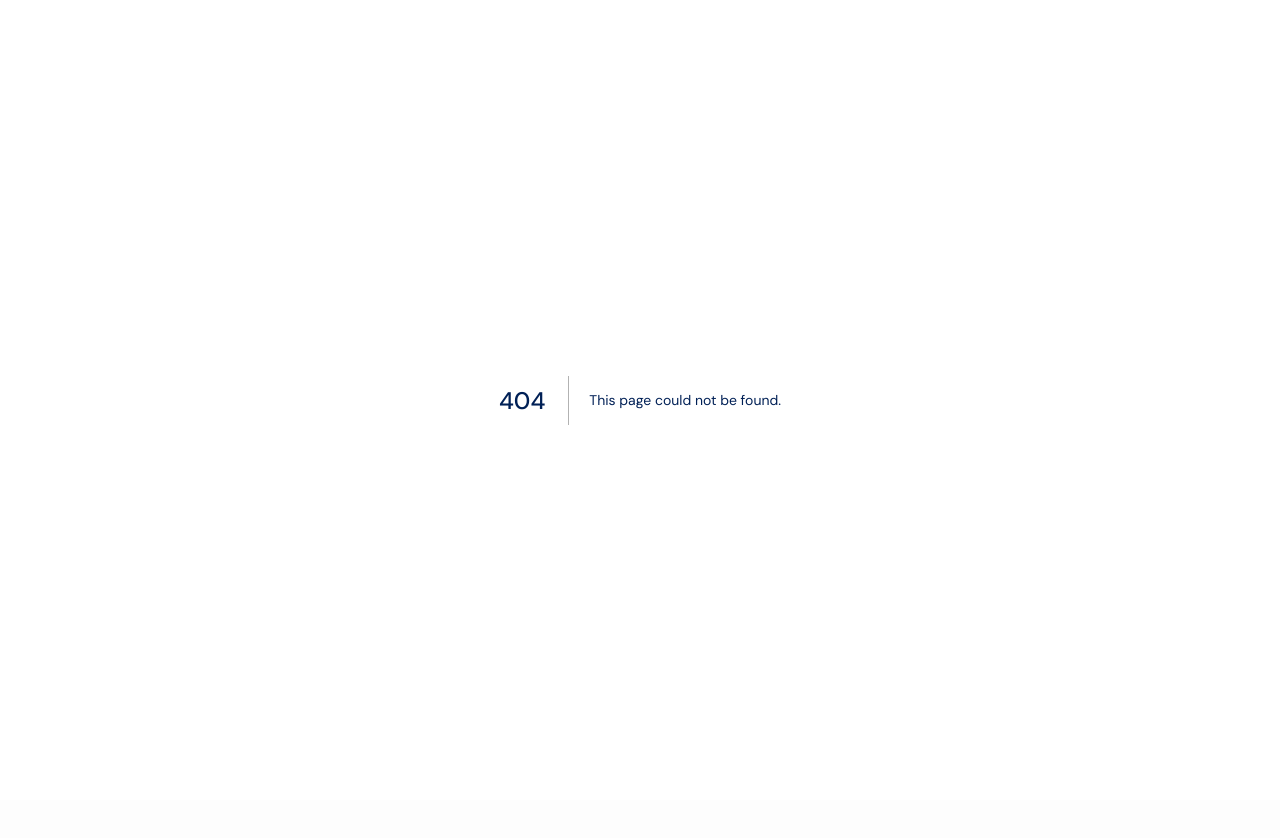
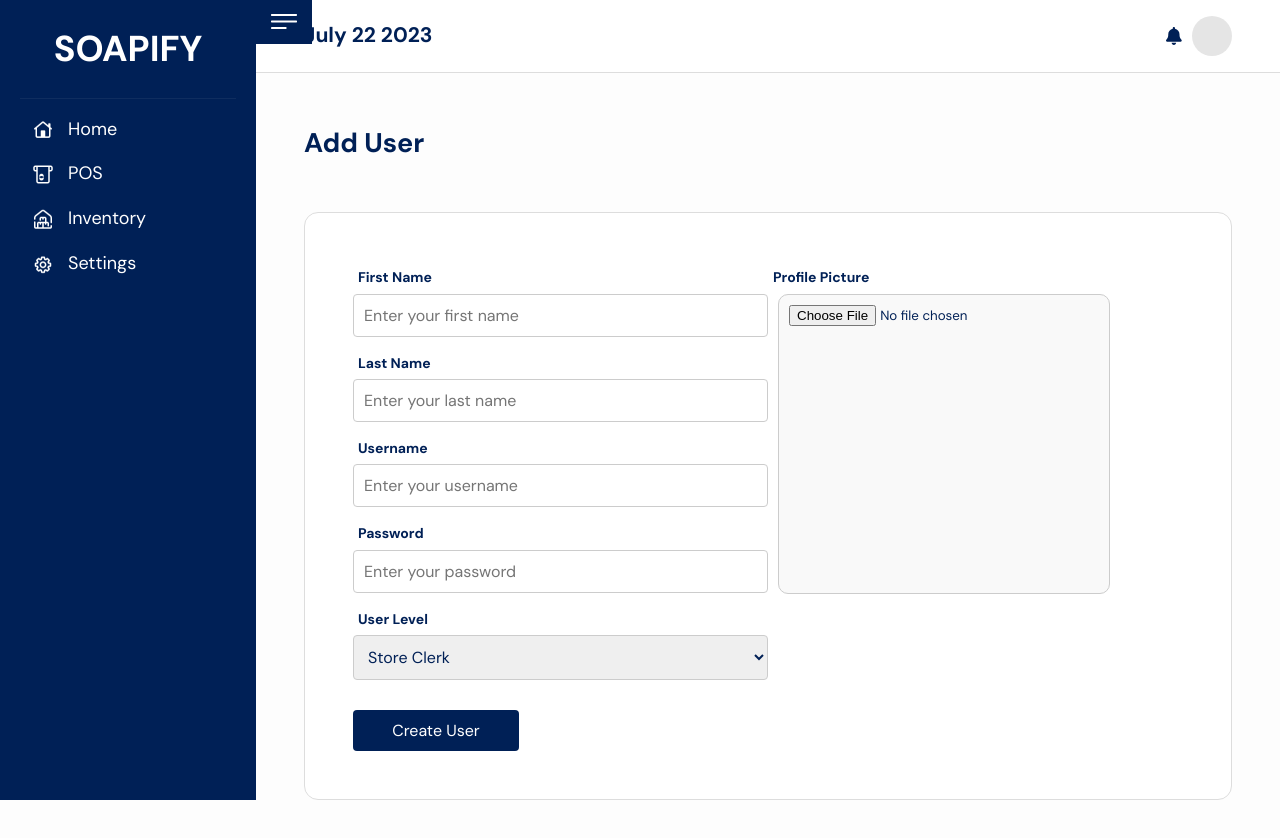
Before and after one commit to angeloeboy/soapify-frontend, a Next.js app: page /dashboard/user in a window 1280 px wide. Before the commit this address had no page. Shown: the top 838 px of the page. Before the commit the page ends 800 px from the top, so only its background shows below. Built offline with nearby package versions, Linux system fonts and the light colour scheme.

Commit message:
user page

```diff
--- /dev/null
+++ b/src/pages/dashboard/user/index.jsx
@@ -0,0 +1,127 @@
+import React from "react";
+import DashboardLayout from "@/components/dashboardLayout";
+import PageTitle from "@/components/pageTitle";
+import StyledPanel from "@/components/styled-components/StyledPanel";
+import { useRouter } from "next/router";
+import styled from "styled-components";
+
+const Button = styled.button`
+  /* Button styles here */
+  color: white;
+  background-color: #002056;
+  border-radius: 4px;
+  padding: 10px 20px;
+  border: none;
+  margin 5px;
+  font-size: 16px;
+  cursor: pointer;
+  width: 20%; /* Adjust the width to 20% */
+`;
+
+const Label = styled.label`
+  /* Label styles here */
+  display: block;
+  margin:5px;
+  font-size: 14px;
+  font-weight: bold;
+`;
+
+const TextField = styled.input`
+  /* TextField styles here */
+  width:100%;
+  padding: 10px;
+  margin-bottom: 10px;
+  border: 1px solid #ccc;
+  border-radius: 4px;
+  font-size: 16px;
+`;
+
+const Select = styled.select`
+  /* Select styles here */
+  width: 100%;
+  padding: 10px;
+  margin-bottom: 30px;
+  border: 1px solid #ccc;
+  border-radius: 4px;
+  font-size: 16px;
+`;
+
+const Option = styled.option`
+  /* Option styles here */
+`;
+
+const Container = styled.div`
+  /* Container styles here */
+  display: flex;
+  justify-content:flex-start;
+  height: 100%;
+`;
+
+const FieldContainer = styled.div`
+  /* FieldContainer styles here */
+  display: flex;
+  width:20%;
+  flex-direction: column;
+  flex: 1;
+`;
+const ProfilePictureContainer = styled.div`
+width: 50%;
+     `;
+
+    const FileInput = styled.input.attrs({ type: "file" })`
+      /* File input styles here */
+      margin-left: 10px; /* Add some margin between label and input file */
+      display: flex;
+      height:300px;
+      align-items: center;
+      justify-content: center;
+      padding: 10px;
+      border: 1px solid #ccc;
+      border-radius: 10px;
+      background-color: #f9f9f9;
+    `;
+
+
+const Test = () => {
+    const router = useRouter();
+
+
+
+    return (
+      <DashboardLayout>
+        <PageTitle title="Add User" />
+        <StyledPanel>
+          <Container>
+            <FieldContainer>
+              <Label>First Name</Label>
+              <TextField type="text" placeholder="Enter your first name" />
+
+              <Label>Last Name</Label>
+              <TextField type="text" placeholder="Enter your last name" />
+
+              <Label>Username</Label>
+              <TextField type="text" placeholder="Enter your username" />
+
+              <Label>Password</Label>
+              <TextField type="password" placeholder="Enter your password" />
+
+              <Label>User Level</Label>
+              <Select>
+                <Option value="Store Clerk">Store Clerk</Option>
+                <Option value="Store Owner">Store Owner</Option>
+                <Option value="Cashier">Cashier</Option>
+              </Select>
+            </FieldContainer>
+
+            <ProfilePictureContainer>
+              <Label>Profile Picture</Label>
+              <FileInput />
+            </ProfilePictureContainer>
+          </Container>
+          <Button onClick={() => router.push("/dashboard")}>Create User</Button>
+        </StyledPanel>
+      </DashboardLayout>
+    );
+  };
+
+  export default Test;
```
